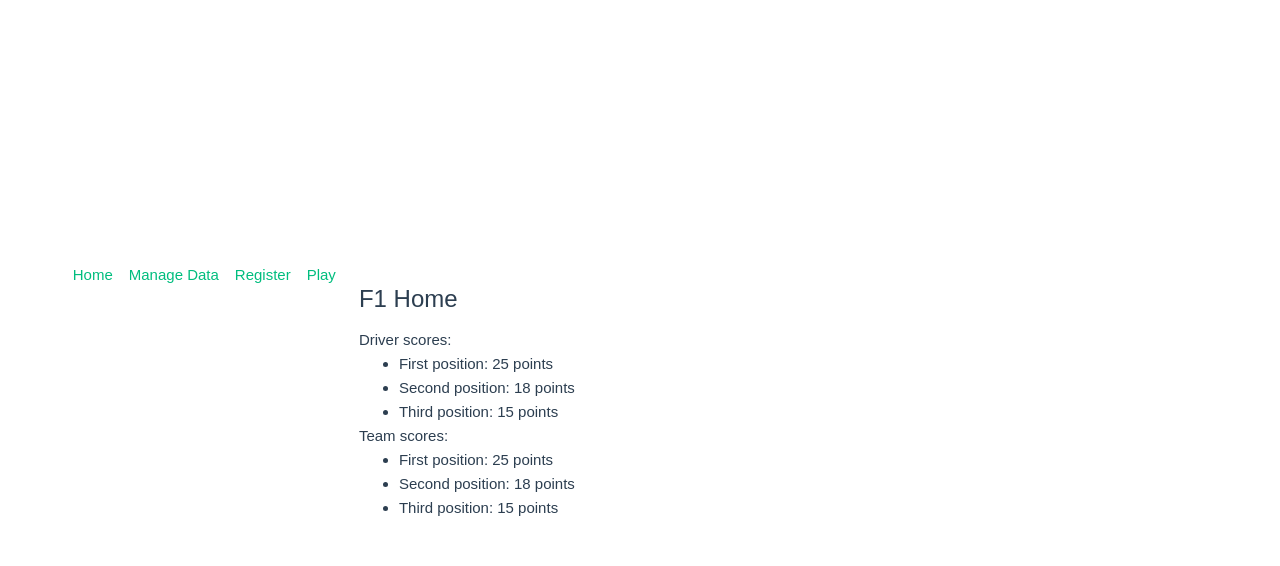
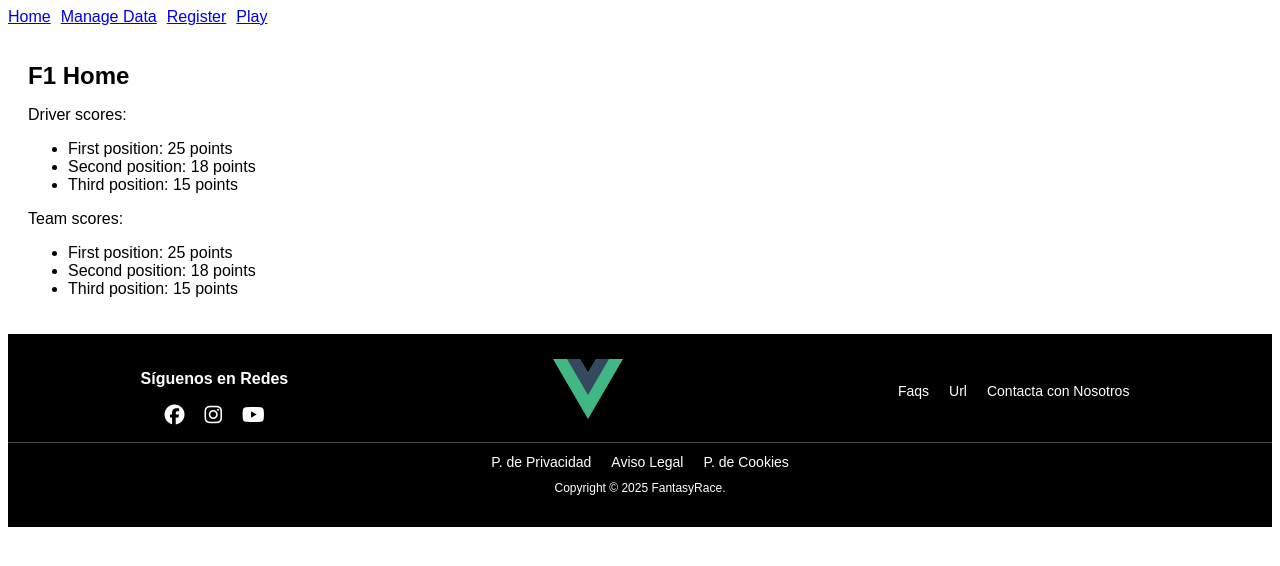
Before and after one commit to FantasyMasters/FantasyRace, a Vue app: page / in a window 1280 px wide. Shown: the top 566 px of the page. Built offline with nearby package versions, Linux system fonts and the light colour scheme.

Commit message:
Creando el footer

```diff
--- a/package.json
+++ b/package.json
@@ -14,6 +14,7 @@
     "test:unit:dev": "cypress open --component"
   },
   "dependencies": {
+    "@fortawesome/fontawesome-free": "^6.7.2",
     "pinia": "^3.0.1",
     "vue": "^3.5.13",
     "vue-router": "^4.5.0"
--- a/src/App.vue
+++ b/src/App.vue
@@ -5,10 +5,12 @@
 
     <router-view></router-view>
   </div>
+  <Footer></Footer>
 </template>
 
 <script setup>
 import MenuComponent from './components/MenuComponent.vue';
+import Footer from './components/FooterComponent.vue'
 </script>
 
 <style>
--- a/src/assets/main.css
+++ b/src/assets/main.css
@@ -1,4 +1,4 @@
-@import './base.css';
+/* @import './base.css';
 
 #app {
   max-width: 1280px;
@@ -32,4 +32,4 @@ a,
     grid-template-columns: 1fr 1fr;
     padding: 0 2rem;
   }
-}
+} */
--- /dev/null
+++ b/src/components/FooterComponent.vue
@@ -0,0 +1,96 @@
+<template>
+
+    <footer class="footer">
+        <div class="footer-top">
+            <div class="social-media">
+                <p>Síguenos en Redes</p>
+                    <div class="icons">
+                        <a href="#"><i class="fab fa-facebook"></i></a>
+                        <a href="#"><i class="fab fa-instagram"></i></a>
+                        <a href="#"><i class="fab fa-youtube"></i></a>
+                    </div>
+            </div>
+
+            <div class="logo">
+                <img src="@/assets/logo.svg" alt="FantasyRace Logo" />
+            </div>
+            <div class="links">
+                <a href="#">Faqs</a>
+                <a href="#">Url</a>
+                <a href="#">Contacta con Nosotros</a>
+            </div>
+        </div>
+
+        <div class="footer-bottom">
+            <div class="legal">
+                <a href="#">P. de Privacidad</a>
+                <a href="#">Aviso Legal</a>
+                <a href="#">P. de Cookies</a>
+            </div>
+            <p>Copyright © 2025 FantasyRace.</p>
+      </div>
+    </footer>
+
+</template>
+
+<script setup>
+
+</script>
+
+<style scoped>
+
+  .footer {
+    background-color: black;
+    color: white;
+    text-align: center;
+    padding: 20px 0;
+  }
+
+  .footer-top {
+    display: flex;
+    justify-content: space-around;
+    align-items: center;
+    flex-wrap: wrap;
+    padding-bottom: 15px;
+    border-bottom: 1px solid #444;
+  }
+
+  .social-media p {
+    font-size: 16px;
+    font-weight: bold;
+  }
+
+  .icons a {
+    color: white;
+    font-size: 20px;
+    margin: 0 10px;
+    text-decoration: none;
+  }
+
+  .logo img {
+    height: 60px;
+  }
+
+  .links a,
+  .legal a {
+    color: white;
+    text-decoration: none;
+    margin: 0 10px;
+    font-size: 14px;
+  }
+
+  .legal {
+    margin-top: 10px;
+  }
+
+  .footer-bottom p {
+    font-size: 12px;
+    margin-top: 10px;
+  }
+
+  .icons a:hover,
+  .links a:hover,
+  .legal a:hover {
+    color: red;
+  }
+</style>
--- a/src/main.js
+++ b/src/main.js
@@ -5,6 +5,8 @@ import { createPinia } from 'pinia'
 
 import App from './App.vue'
 import router from './router'
+import "@fortawesome/fontawesome-free/css/all.min.css";
+
 
 const app = createApp(App)
 
```
Also changed, not shown: 1 other file (tests, documents, lock files or other folders).
